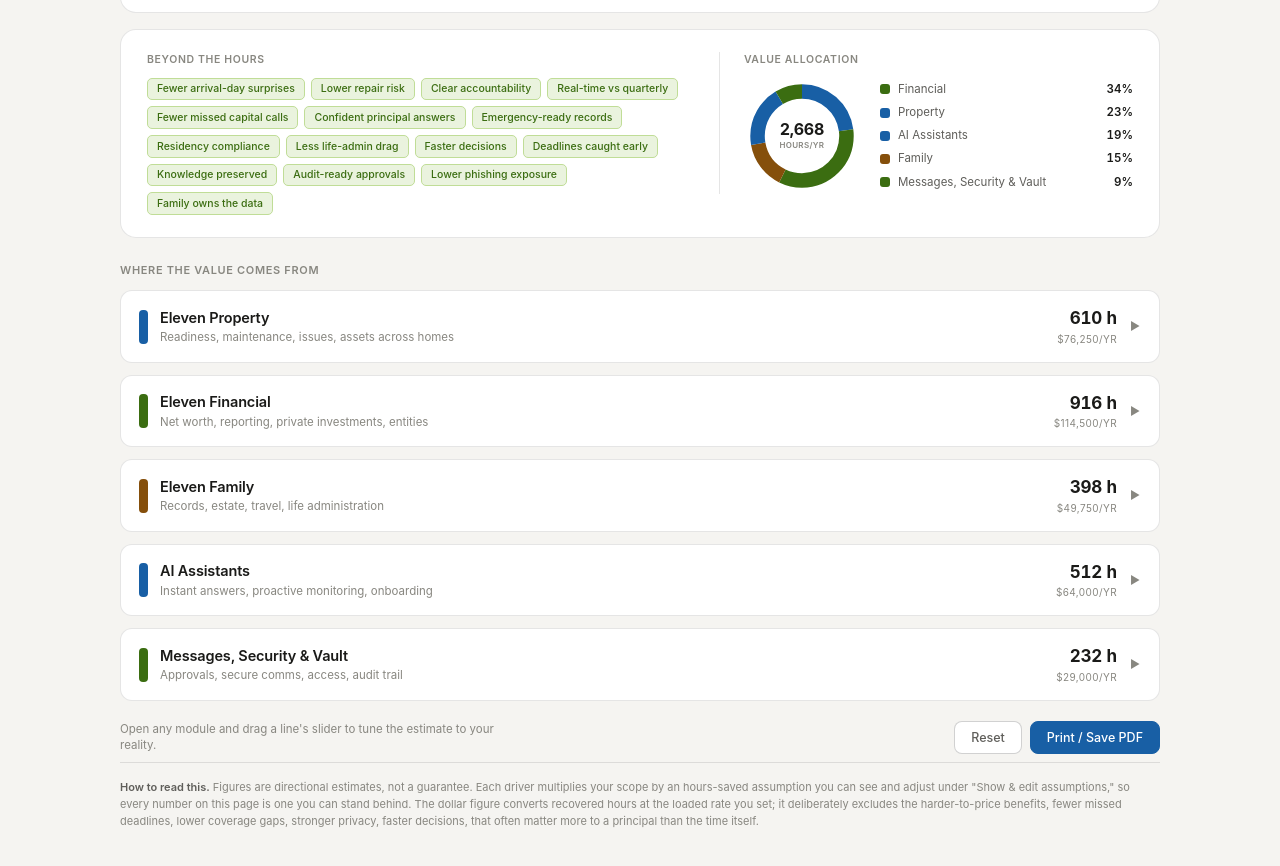
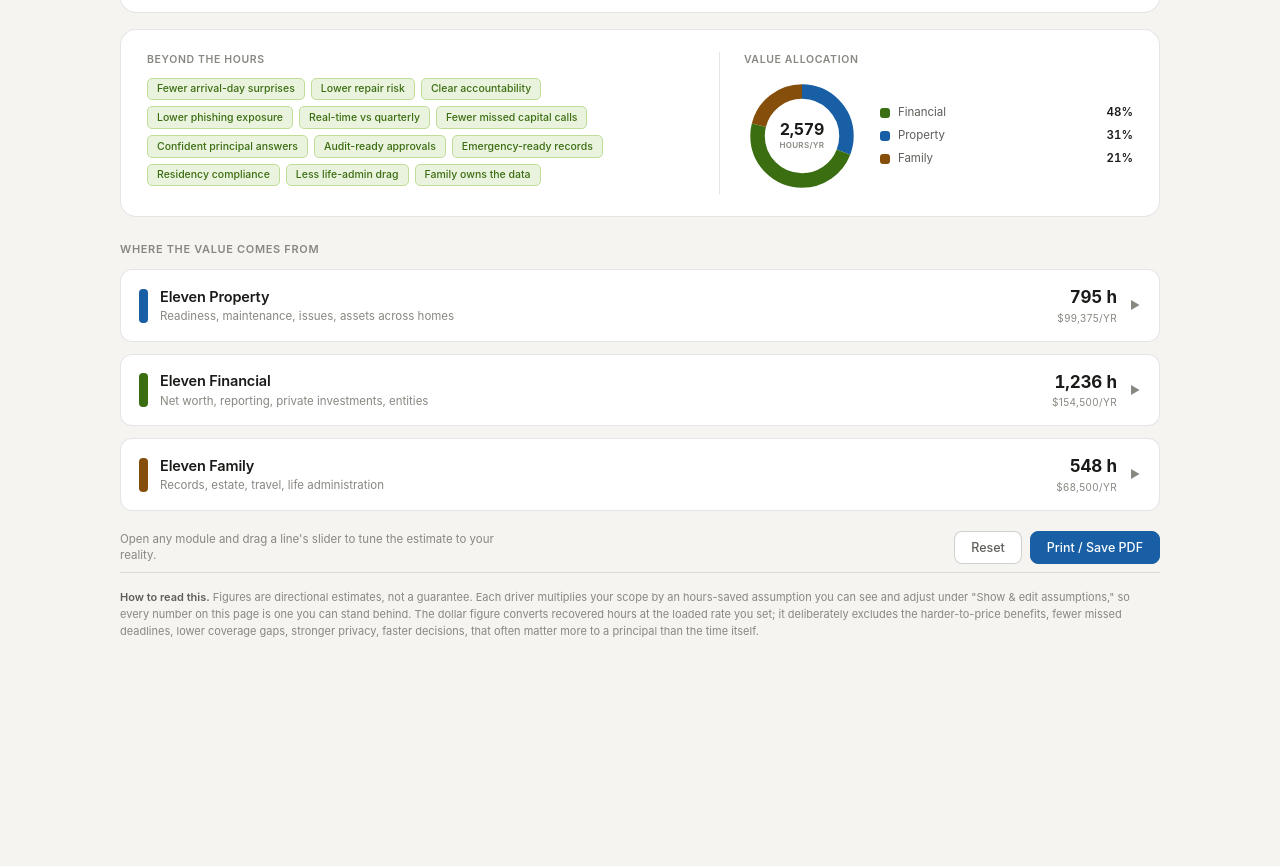
Before and after one commit to tdouglas-roundhouse/eleven-value-calculator, a plain HTML site: page index.html in a window 1280 px wide. Shown: the part 527-1393 px from the top of the page. After the commit the page ends 1203 px from the top, so only its background shows below. Drawn offline with Linux system fonts and the light colour scheme.

Commit message:
Add files via upload

```diff
--- a/index.html
+++ b/index.html
@@ -545,15 +545,21 @@ header{background:var(--ink-deep);color:#fff;padding:26px 0 24px}
     <div class="method-sec-lbl">What the research supports, by module</div>
 
     <div class="ref-card">
-      <div class="ref-head"><div class="ref-swatch" style="background:#185fa5"></div><div class="nm">Eleven Financial &amp; AI Assistants</div></div>
+      <div class="ref-head"><div class="ref-swatch" style="background:#3b6d11"></div><div class="nm">Eleven Financial</div></div>
       <div class="ref-body">
         <div class="ref-line">
-          <div class="ref-driver">Consolidated reporting, document extraction, instant answers</div>
+          <div class="ref-driver">Consolidated reporting, document extraction, instant answers, approvals</div>
           <div class="ref-finding">Persistent reliance on spreadsheets and manual data aggregation remains a significant concern across the industry, and <span class="stat">only about a third of family offices</span> use leading-edge technology outside of investing. This is the exact manual burden these drivers remove.</div>
         </div>
+      </div>
+    </div>
+
+    <div class="ref-card">
+      <div class="ref-head"><div class="ref-swatch" style="background:#185fa5"></div><div class="nm">Eleven Property</div></div>
+      <div class="ref-body">
         <div class="ref-line">
-          <div class="ref-driver">AI-assisted monitoring &amp; retrieval</div>
-          <div class="ref-finding">Interest in AI is high with early adoption underway in research, reporting, and risk; the model prices the time this shift gives back.</div>
+          <div class="ref-driver">Readiness, maintenance, oversight, coordination, alerts</div>
+          <div class="ref-finding">Reactive, manually coordinated property operations drive avoidable cost and risk. Standardized workflows, proactive alerts, and secure coordination convert scattered effort into recoverable time and fewer missed-upkeep surprises.</div>
         </div>
       </div>
     </div>
@@ -562,28 +568,28 @@ header{background:var(--ink-deep);color:#fff;padding:26px 0 24px}
       <div class="ref-head"><div class="ref-swatch" style="background:#854f0b"></div><div class="nm">Eleven Family</div></div>
       <div class="ref-body">
         <div class="ref-line">
-          <div class="ref-driver">Travel &amp; residency tracking, centralized records</div>
+          <div class="ref-driver">Travel &amp; residency tracking, centralized records, deadline monitoring</div>
           <div class="ref-finding"><span class="stat">57%</span> of family offices have at least one member living outside the office's primary jurisdiction, and supporting them is a high priority for <span class="stat">85%</span>, with tax, investment, and estate planning the most pressing issues. The cross-border complexity these drivers manage is documented, not assumed.</div>
         </div>
       </div>
     </div>
 
     <div class="ref-card">
-      <div class="ref-head"><div class="ref-swatch" style="background:#185fa5"></div><div class="nm">Dollar conversion &amp; the talent lens</div></div>
+      <div class="ref-head"><div class="ref-swatch" style="background:#185fa5"></div><div class="nm">Platform capabilities, woven into the three modules</div></div>
       <div class="ref-body">
         <div class="ref-line">
-          <div class="ref-driver">Loaded-rate value of recovered hours</div>
-          <div class="ref-finding">Talent is the single largest operating expense for family offices, with <span class="stat">70%</span> reporting difficulty hiring and <span class="stat">65%</span> concerned about retention. When you cannot easily hire or retain, recovered staff hours are not just a cost saving, they are capacity you otherwise cannot buy.</div>
+          <div class="ref-driver">AI assistant, secure messaging, audit trail, document vault</div>
+          <div class="ref-finding">These are not separate line items: the AI assistant, secure communication, approval audit trails, and the document vault power the work inside Property, Financial, and Family, so their value is counted within those modules rather than billed on its own. Interest in AI is high with early adoption underway in research, reporting, and risk; the model prices the time that shift gives back where the work actually happens.</div>
         </div>
       </div>
     </div>
 
     <div class="ref-card">
-      <div class="ref-head"><div class="ref-swatch" style="background:#3b6d11"></div><div class="nm">Messages, Security &amp; Vault (soft benefits)</div></div>
+      <div class="ref-head"><div class="ref-swatch" style="background:#3b6d11"></div><div class="nm">Dollar conversion &amp; the talent lens</div></div>
       <div class="ref-body">
         <div class="ref-line">
-          <div class="ref-driver">Audit-ready approvals, knowledge preserved, emergency-ready records</div>
-          <div class="ref-finding">Two-thirds of offices lack a formal conflict-resolution mechanism and nearly half operate without a documented succession plan or constitution; staff turnover ranks among the most significant operational risks. These are the documented gaps the qualitative benefits speak to.</div>
+          <div class="ref-driver">Loaded-rate value of recovered hours</div>
+          <div class="ref-finding">Talent is the single largest operating expense for family offices, with <span class="stat">70%</span> reporting difficulty hiring and <span class="stat">65%</span> concerned about retention. When you cannot easily hire or retain, recovered staff hours are not just a cost saving, they are capacity you otherwise cannot buy.</div>
         </div>
       </div>
     </div>
@@ -637,56 +643,45 @@ const MODULES = [
   {
     id:'property', name:'Eleven Property', color:'#185fa5',
     desc:'Readiness, maintenance, issues, assets across homes',
-    soft:['Fewer arrival-day surprises','Lower repair risk','Clear accountability'],
+    soft:['Fewer arrival-day surprises','Lower repair risk','Clear accountability','Lower phishing exposure'],
     drivers:[
       {n:'Property readiness & pre-arrival', d:'Standardized turnover checklists per home', scope:'properties', hpu:34},
       {n:'Preventative maintenance', d:'Scheduling and records that prevent missed upkeep', scope:'properties', hpu:26},
       {n:'Issue reporting & resolution', d:'Nothing lost between email and text', scope:'properties', hpu:30},
       {n:'Multi-property oversight', d:'Real-time portfolio status without chasing updates', scope:'properties', hpu:18},
       {n:'Budgeting & expense tracking', d:'Budget vs actual visibility per property', scope:'properties', hpu:14},
+      {n:'Proactive maintenance alerts', d:'AI surfaces upkeep and renewals before they slip', scope:'properties', hpu:10},
+      {n:'Instant answers (AI assistant)', d:'Self-serve retrieval of property info, codes, and history', scope:'properties', hpu:14},
+      {n:'Secure staff & vendor coordination', d:'In-platform messaging and access codes per property', scope:'properties', hpu:13},
     ]
   },
   {
     id:'financial', name:'Eleven Financial', color:'#3b6d11',
     desc:'Net worth, reporting, private investments, entities',
-    soft:['Real-time vs quarterly','Fewer missed capital calls','Confident principal answers'],
+    soft:['Real-time vs quarterly','Fewer missed capital calls','Confident principal answers','Audit-ready approvals'],
     drivers:[
       {n:'Consolidated reporting', d:'Removes manual spreadsheet consolidation', scope:'accounts', hpu:7},
       {n:'Real-time net worth', d:'On-demand view replaces report assembly', scope:'accounts', hpu:3.5},
       {n:'Private investment tracking', d:'Capital calls, distributions, documents in one place', scope:'accounts', hpu:4},
       {n:'Entity-level visibility', d:'Roll-ups across LLCs, trusts, holding companies', scope:'entities', hpu:18},
       {n:'Document extraction', d:'Less manual pulling of data from PDFs', scope:'accounts', hpu:3},
+      {n:'Instant answers (AI assistant)', d:'Self-serve retrieval of financial data and documents', scope:'accounts', hpu:4},
+      {n:'Approval workflows', d:'Documented audit trail for expenses, calls, and investments', scope:'accounts', hpu:2.4},
+      {n:'Knowledge continuity', d:'Institutional knowledge preserved through staff turnover', scope:'staff', hpu:8},
     ]
   },
   {
     id:'family', name:'Eleven Family', color:'#854f0b',
     desc:'Records, estate, travel, life administration',
-    soft:['Emergency-ready records','Residency compliance','Less life-admin drag'],
+    soft:['Emergency-ready records','Residency compliance','Less life-admin drag','Family owns the data'],
     drivers:[
       {n:'Centralized family records', d:'Passports, IDs, medical, memberships retrievable fast', scope:'family', hpu:16},
       {n:'Travel & residency tracking', d:'Automatic day counting against thresholds', scope:'family', hpu:12},
       {n:'Estate & insurance organization', d:'Documents and renewals in one place', scope:'family', hpu:9},
       {n:'Life administration coordination', d:'Less staff time searching for details', scope:'staff', hpu:22},
-    ]
-  },
-  {
-    id:'ai', name:'AI Assistants', color:'#185fa5',
-    desc:'Instant answers, proactive monitoring, onboarding',
-    soft:['Faster decisions','Deadlines caught early','Knowledge preserved'],
-    drivers:[
-      {n:'Instant answers', d:'Self-serve retrieval instead of hunting across systems', scope:'staff', hpu:40},
-      {n:'Proactive risk & deadline monitoring', d:'Renewals, calls, maintenance surfaced before they slip', scope:'staff', hpu:14},
-      {n:'New-hire onboarding', d:'Institutional knowledge no longer trapped in people', scope:'staff', hpu:10},
-    ]
-  },
-  {
-    id:'platform', name:'Messages, Security & Vault', color:'#3b6d11',
-    desc:'Approvals, secure comms, access, audit trail',
-    soft:['Audit-ready approvals','Lower phishing exposure','Family owns the data'],
-    drivers:[
-      {n:'Approval workflows', d:'Documented audit trail replaces scattered threads', scope:'staff', hpu:12},
-      {n:'Secure communication', d:'In-platform replaces sensitive email', scope:'staff', hpu:8},
-      {n:'Credential & document vault', d:'Fast, secure retrieval of codes and records', scope:'staff', hpu:9},
+      {n:'Renewal & deadline monitoring', d:'AI flags insurance, residency, and key dates early', scope:'family', hpu:5},
+      {n:'Instant answers (AI assistant)', d:'Self-serve retrieval of family records and details', scope:'family', hpu:14},
+      {n:'Secure document vault', d:'Encrypted access to sensitive family and estate records', scope:'family', hpu:6},
     ]
   },
 ];
```
